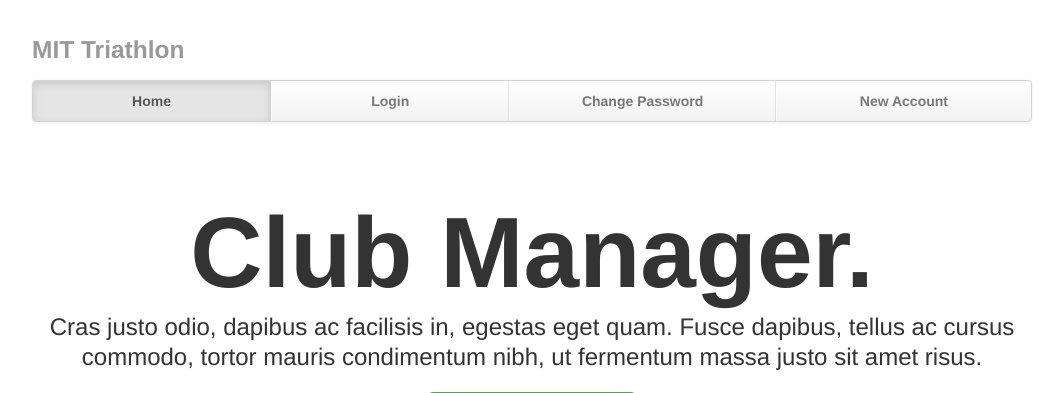
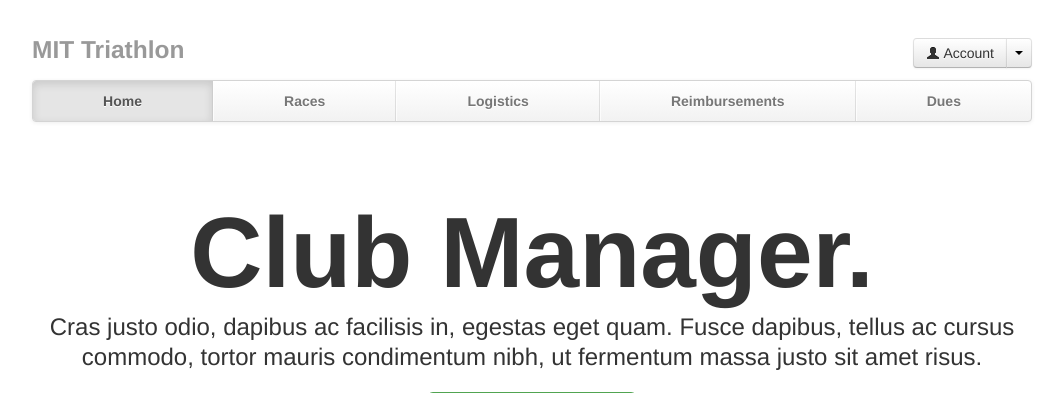
Before and after one commit to blandry/club-manager, a Flask app: page / in a window 1280 px wide. Shown: the top 393 px of the page, without its empty margins (108-1171 px from the left). Run offline with Flask 2, Linux system fonts and the light colour scheme; parts of the project's set-up code (start-up, migrations or seed data) failed here and were passed over; some libraries are stand-ins or nearby versions.

Commit message:
better nav

```diff
--- a/application.py
+++ b/application.py
@@ -348,6 +348,10 @@
 
 # # # # #
 
+@app.route("/", methods=["GET"])
+def home():
+    return render_template("home.html", active_page="home")
+
 @app.route("/register", methods=["GET", "POST"])
 def register():
     form = RegistrationForm()
@@ -364,7 +368,7 @@
             message = "A confirmation email has been sent to <strong>%s</strong>. You have 5 minutes to check your email and activate your account." % user.email
             return render_template("message.html", active_page='none', message=message)
         form.email.errors = ['Email address already registered']
-    return render_template("register.html", active_page='register', form=form)
+    return render_template("register.html", active_page='none', form=form)
 
 @app.route("/login", methods=["GET", "POST"])
 def login():
@@ -377,9 +381,9 @@
         if user:
             form.password.errors = ['Invalid password.']
             password_link = '%s?id=%s' % (url_for('send_new_password'), user.id)
-            return render_template('login.html', active_page="login", form=form, password_link=password_link)
+            return render_template('login.html', active_page='none', form=form, password_link=password_link)
         form.email.errors = ['Invalid email address.']
-    return render_template('login.html', active_page="login", form=form)
+    return render_template('login.html', active_page='none', form=form)
 
 @app.route("/logout", methods=["GET"])
 def logout():
@@ -431,108 +435,6 @@
     message = "A new password has been sent to <strong>%s</strong>." % user.email
     return render_template("message.html", active_page='none', message=message)
 
-
-# authorization required
-
-@app.route("/change-password", methods=["GET", "POST"])
-@login_required
-def change_password():
-    form = ChangePasswordForm()
-    if form.validate_on_submit():
-        if check_password_hash(current_user.password, form.old_password.data):
-            current_user.update_password(form.new_password.data)
-            db.session.commit()
-            message = "Your password has been changed."
-            return render_template("message.html", active_page='none', message=message)
-        else:
-            form.old_password.errors = ["Old password incorrect."]
-    return render_template('change_password.html', active_page='change_password', form=form)
-
-@app.route("/logistics-registrations", methods=["GET"])
-@login_required
-def logistics_registrations():
-    id = request.args.get("id")
-    user = User.query.get(id)
-    if not user:
-        resp = jsonify({'message': "Invalid user id"})
-        resp.status_code = 400
-        return resp
-    if user.id != current_user.id:
-        resp = jsonify({'message': "You are not allowed to access other users logisitcs registrations"})
-        resp.status_code = 401
-        return resp
-    registrations = [{'racename': reg.race.name, 'racedate': str(reg.race.date())}
-                     for reg in user.logistics_registrations.all()]
-    resp = jsonify({'logisticsregistrations': registrations})
-    resp.status_code = 200
-    return resp
-
-@app.route("/reimbursement-requests", methods=["GET"])
-@login_required
-def reimbursement_requests():
-    id = request.args.get("id")
-    user = User.query.get(id)
-    if not user:
-        resp = jsonify({'message': "Invalid user id"})
-        resp.status_code = 400
-        return resp
-    if user.id != current_user.id:
-        resp = jsonify({'message': "You are not allowed to access other users reimbursement requests"})
-        resp.status_code = 401
-        return resp
-    reimbursements = list()
-    for reimb in user.reimbursement_requests.all():
-        items = list()
-        for item in reimb.reimbursement_items.all():
-            items.append({'id': item.id, 'reason': item.reason, 'amount': item.amount, 'receipturl': item.receipt_url})
-        reimbursements.append({'racename': reimb.race.name, 'racedate': str(reimb.race.date()),
-                               'status': reimb.status, 'comments': reimb.comments, 'items': items})
-    resp = jsonify({'reimbursementrequests': reimbursements})
-    resp.status_code = 200
-    return resp
-
-@app.route("/dues", methods=["GET"])
-@login_required
-def dues():
-    id = request.args.get("id")
-    user = User.query.get(id)
-    if not user:
-        resp = jsonify({'message': "Invalid user id"})
-        resp.status_code = 400
-        return resp
-    if user.id != current_user.id:
-        resp = jsonify({'message': "You are not allowed to access other users dues"})
-        resp.status_code = 401
-        return resp
-    dues = [{'amount': dues.amount, 'numberofraces': dues.number_of_races, 'numberofracesleft': dues.number_of_races_left,
-             'daysvalid': dues.days_valid, 'startdate': str(dues.start_date()), 'validontoday': dues.valid_on_today}
-            for dues in user.dues.all()]
-    resp = jsonify({'dues': dues})
-    resp.status_code = 200
-    return resp
-
-@app.route("/races", methods=["GET"])
-@login_required
-def races():
-    races = Race.query.order_by(Race.date.asc())
-    results = list()
-    for race in races:
-        tags = [tag.name for tag in race.tags]
-        entry = {'name': race.name, 'description': race.description, 'date': str(race.date()),
-                 'thumbnailurl': race.thumbnailurl, 'externalregistrationurl': race.external_registration_url, 'tags': tags}
-        results.append(entry)
-    resp = jsonify({'races': results})
-    resp.status_code = 200
-    return resp
-
-# # # # #
-
-@app.route("/", methods=["GET"])
-def home():
-    return render_template("home.html", active_page="home")
-
-# # # # #
-
 def email_activation_link(email, user_id, token_value):
     activation_link = "%s%s?id=%s&token_value=%s" % (settings.HOST_ADDRESS, url_for("activate_user"), user_id, token_value)
     if settings.DEBUG:
@@ -552,6 +454,46 @@
         msg.html = body
         mail.send(msg)
 
+# authorization required
+
+@app.route("/change-password", methods=["GET", "POST"])
+@login_required
+def change_password():
+    form = ChangePasswordForm()
+    if form.validate_on_submit():
+        if check_password_hash(current_user.password, form.old_password.data):
+            current_user.update_password(form.new_password.data)
+            db.session.commit()
+            message = "Your password has been changed."
+            return render_template("message.html", active_page='none', message=message)
+        else:
+            form.old_password.errors = ["Old password incorrect."]
+    return render_template('change_password.html', active_page='none', form=form)
+
+@app.route("/races", methods=["GET"])
+@login_required
+def races():
+    races = Race.query.order_by(Race.date.asc())
+    return render_template("races.html", active_page='races', races=races)
+
+@app.route("/logistics", methods=["GET"])
+@login_required
+def logistics():
+    registrations = current_user.logistics_registrations.all()
+    return render_template("logitics.html", active_page='logistics', registrations=registrations)
+
+@app.route("/reimbursements", methods=["GET"])
+@login_required
+def reimbursements():
+    requests = current_user.reimbursement_requests.all()
+    return render_template("reimbursements.html", active_page='reimbursements', requests=requests)
+
+@app.route("/dues", methods=["GET"])
+@login_required
+def dues():
+    dues = current_user.dues.all()
+    return render_template("dues.html", active_page='dues', dues=dues)
+
 # # # # #
 
 if __name__ == "__main__":
--- a/static/css/styles.css
+++ b/static/css/styles.css
@@ -31,3 +31,6 @@
 #login-btn { margin-top: 15px; }
 #forgot-password-link { margin-top: 15px; }
 #change-pass-btn { margin-top: 15px; }
+
+.title-box { position: relative; }
+.title-box-right { position: absolute; right: 0px; top: 8px; }
--- a/templates/base.html
+++ b/templates/base.html
@@ -16,20 +16,35 @@
   <body>
     <div class="container">
       <div class="masthead">
-        <h3 class="muted">MIT Triathlon</h3>
+	<div class="title-box">
+	  <div class="title-box-left">
+            <h3 class="muted">MIT Triathlon</h3>
+	  </div>
+	  <div class="title-box-right">
+	    <div class="btn-group">
+	      <a class="btn"><i class="icon-user"></i> Account</a>
+	      <a class="btn dropdown-toggle" data-toggle="dropdown" href="#"><span class="caret"></span></a>
+	      <ul class="dropdown-menu">
+		{% if current_user.is_authenticated() %}
+		<li><a href="{{ url_for('change_password') }}">Change password</a></li>
+                <li><a href="{{ url_for('logout') }}">Logout</a></li>
+		{% else %}
+		<li><a href="{{ url_for('login') }}">Login</a></li>
+                <li><a href="{{ url_for('register') }}">New account</a></li>
+		{% endif %}
+	      </ul>
+	    </div>
+	  </div>
+	</div>
         <div class="navbar">
           <div class="navbar-inner">
             <div class="container">
-	      {% if current_user.is_authenticated() %}
-	      {% set login_logout = (url_for('logout'), 'logout', 'Logout') %}
-	      {% else %}
-	      {% set login_logout = (url_for('login'), 'login', 'Login') %}
-	      {% endif %}
 	      {% set navigation_bar = [
 	      (url_for('home'), 'home', 'Home'),
-	      login_logout,
-	      (url_for('change_password'), 'change_password', 'Change Password'),
-	      (url_for('register'), 'register', 'New Account'),
+	      (url_for('races'), 'races', 'Races'),
+	      (url_for('logistics'), 'logistics', 'Logistics'),
+	      (url_for('reimbursements'), 'reimbursements', 'Reimbursements'),
+	      (url_for('dues'), 'dues', 'Dues'),
 	      ] -%}
 	      {% set active_page = active_page|default('home') -%}
               <ul class="nav">
```
